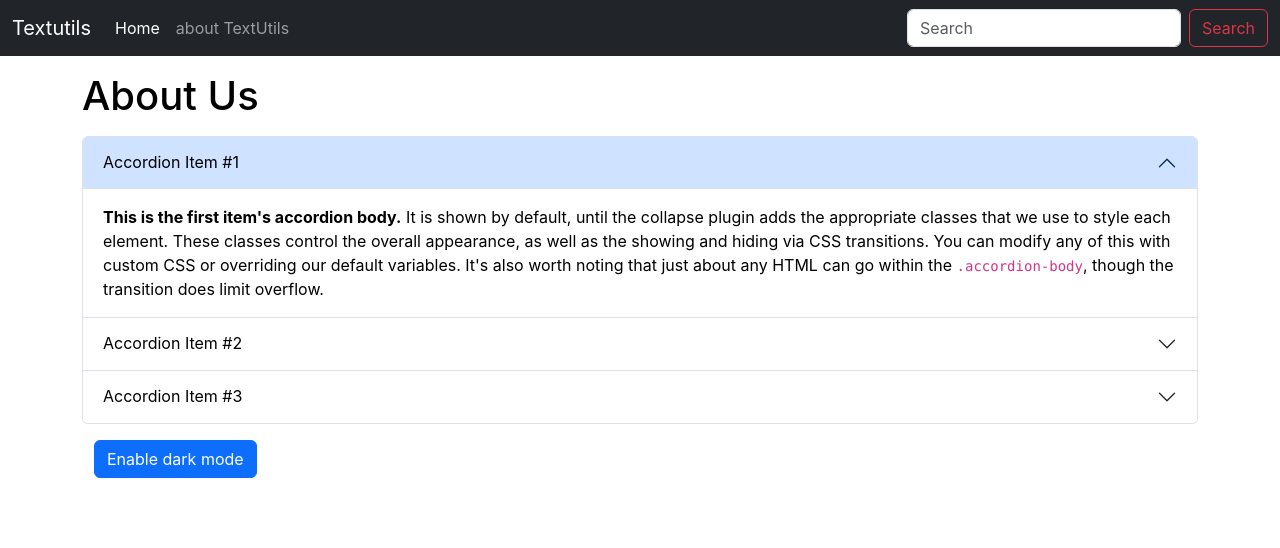
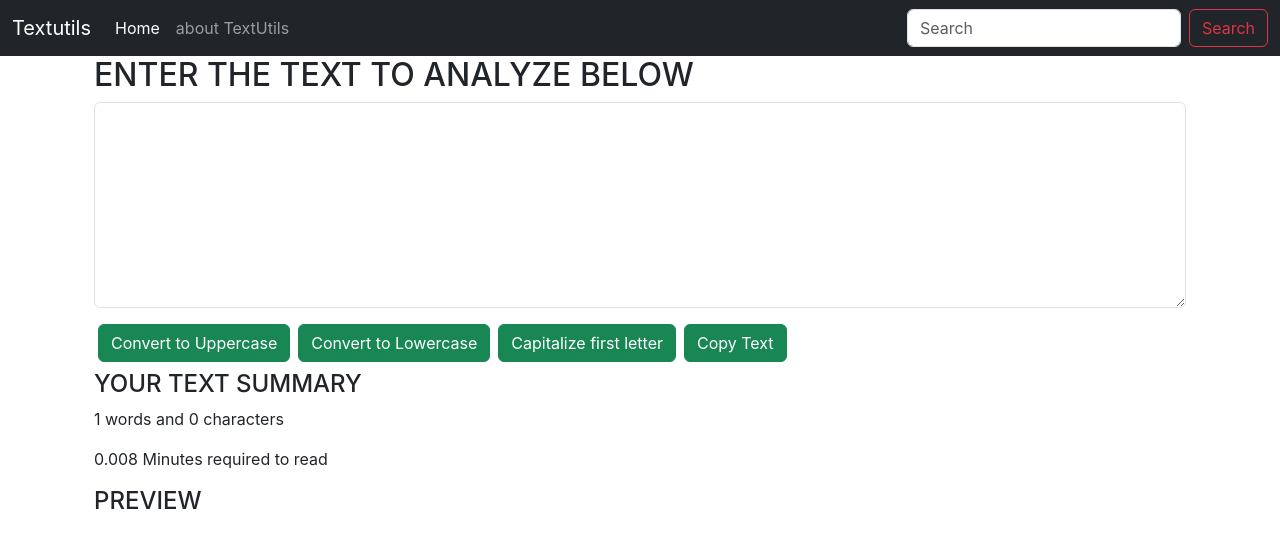
Before and after one commit to aayu0810/textutils, a React (Create React App) app: page / in a window 1280 px wide. Shown: the top 548 px of the page. Built offline with nearby package versions, Linux system fonts and the light colour scheme.

Commit message:
Added copy button

```diff
--- a/src/App.js
+++ b/src/App.js
@@ -1,8 +1,8 @@
 
 import './App.css';
-import About from './components/About';
+//import About from './components/About';
 import Navbar from './components/Navbar';
-{/*import TextForm from './components/TextForm'*/};
+import TextForm from './components/TextForm';
 
 
 function App() {
@@ -12,8 +12,8 @@
 
     <Navbar title ="Textutils" />
     <div className= "container">
-    {/*<TextForm heading ="ENTER THE TEXT TO ANALYZE BELOW"/>*/}
-    <About/>
+    <TextForm heading ="ENTER THE TEXT TO ANALYZE BELOW"/>
+    {/* <About/> */}
     </div>
 
 
--- a/src/components/TextForm.js
+++ b/src/components/TextForm.js
@@ -21,11 +21,20 @@
 
 
     const handleCapClick = ()=>{
-        console.log("Capitalize first word"+ text);
+        console.log("Capitalize First Word"+ text);
         let newText = text.slice(0,1).toUpperCase()+ text.slice(1,text.length);
         setText(newText)
 
          }
+
+         const handleCopy = ()=>{
+            console.log("Copy the Text");
+             var text = document.getElementById("myBox");
+            text.select();
+            text.setSelectionRange(0,9999);
+            navigator.clipboard.writeText(text.value);
+             }
+
 
 
 
@@ -41,6 +50,7 @@
     <button className="btn btn-success mx-1" onClick ={handleUpClick}>Convert to Uppercase</button>
     <button className="btn btn-success mx-1" onClick ={handleUpClick}>Convert to Lowercase</button>
     <button className="btn btn-success mx-1" onClick ={handleCapClick}>Capitalize first letter </button>
+    <button className="btn btn-success mx-1" onClick ={handleCopy}>Copy Text </button>
 
  </div>
 <div className ="container my-2">
```
